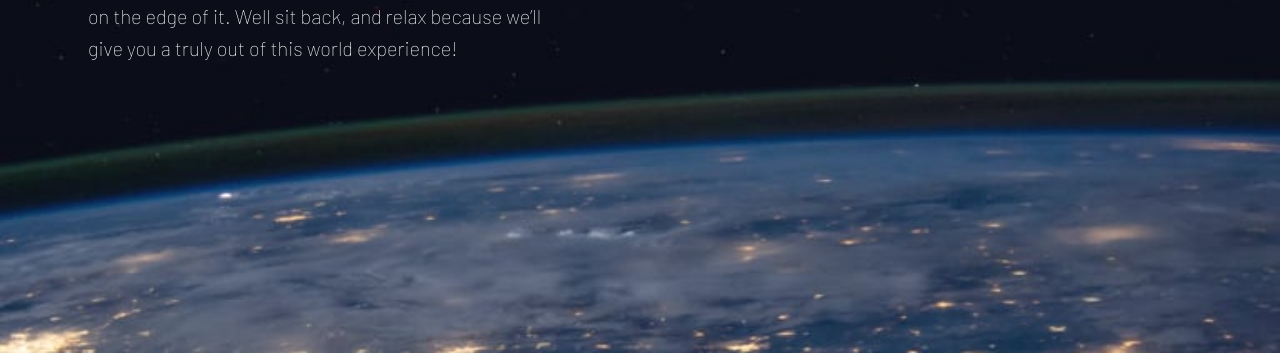
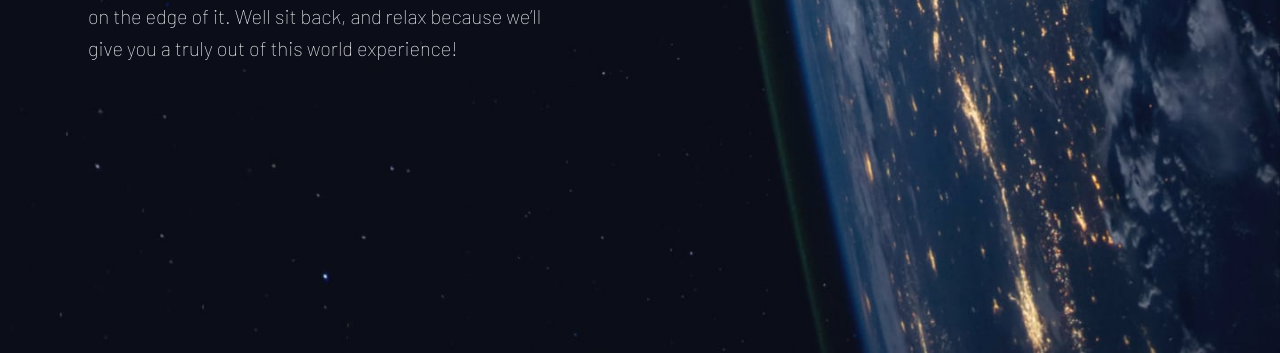
Before and after one commit to codantes/space-tourism-website, a plain HTML site: page index.html in a window 1280 px wide. Shown: the part 447-800 px from the top of the page. Drawn offline with Linux system fonts and the light colour scheme; a web font is replaced by a local one.

Commit message:
fixed homepage background

```diff
--- a/styling/home.css
+++ b/styling/home.css
@@ -171,7 +171,11 @@ body {
 
 @media screen and (min-width: 900px) {
   body {
-    @i;
+    background-image: url("/assets/home/background-home-desktop.jpg");
+    background-repeat: no-repeat;
+    background-size: cover;
+    background-attachment: fixed;
+    background-position: center;
   }
 }
 
```
